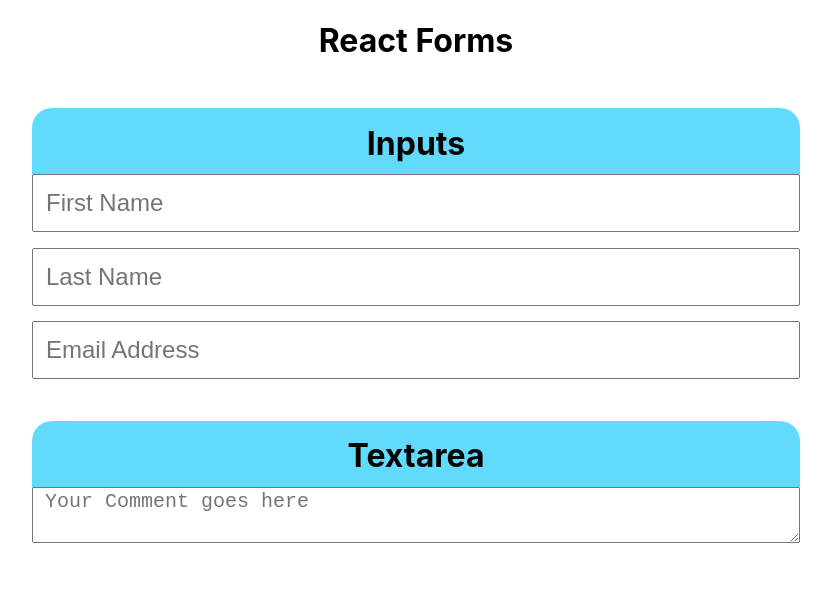
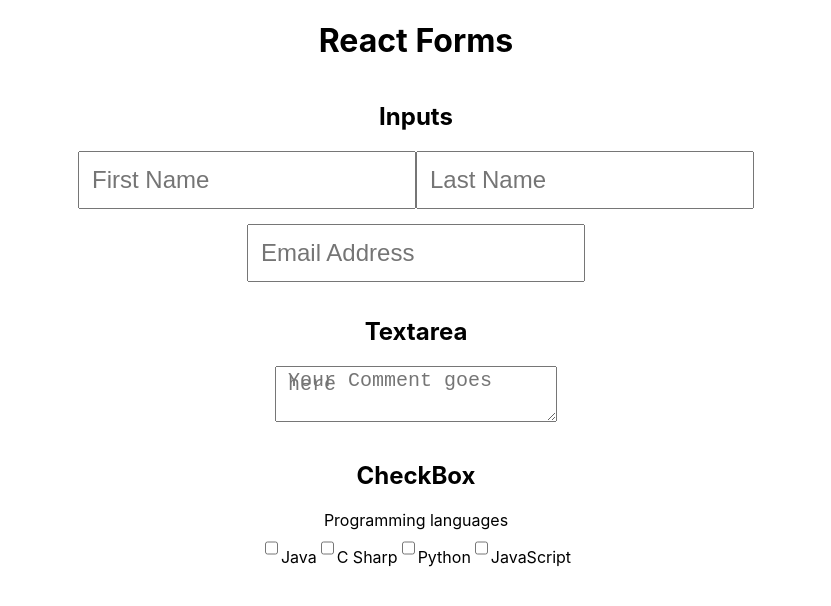
Before and after one commit to MishaelRatemo/Reat-Forms, a React (Create React App) app: page / in a window 1280 px wide. Shown: the top 606 px of the page, without its empty margins (224-1055 px from the left). Built offline with nearby package versions, Linux system fonts and the light colour scheme; the HTML template or start-up script is replaced by a standard one.

Commit message:
Other form elements       -checkbox

```diff
--- a/src/Form.js
+++ b/src/Form.js
@@ -1,57 +1,106 @@
-import React, { useState } from 'react'
+import React, { useState } from "react";
 
 function MyForm() {
   const [formData, setFormData] = useState({
-        firstName:"", lastName:"", email:"", comment:""
-    })
+    firstName: "",
+    lastName: "",
+    email: "",
+    comment: "",
+    java: false,
+    csharp:false,
+    python:false,
+    javascript:false
+  });
 
-    function handleChange(event){
-        setFormData(prevFormData =>{
-            return{
+  function handleChange(event) {
+    const {name, value,type,checked} = event.target
+    setFormData((prevFormData) => {
+      return {
         ...prevFormData,
-                [event.target.name]:event.target.value
-            }
-        })
+        // [event.target.name]: event.target.value,
+        [name]: type==="checkbox" ?checked : value
+      };
+    });
   }
 
-    console.log(formData)
+  console.log(formData);
 
   return (
     <form>
+      <div className="box">
         <h2>Inputs</h2>
         <input
           type="text"
-            placeholder='First Name'
+          placeholder="First Name"
           onChange={handleChange}
           name="firstName"
           value={formData.firstName}
         />
         <input
           type="text"
-            placeholder='Last Name'
+          placeholder="Last Name"
           onChange={handleChange}
           name="lastName"
           value={formData.lastName}
         />
         <input
           type="email"
-            placeholder='Email Address'
+          placeholder="Email Address"
           onChange={handleChange}
           name="email"
           value={formData.email}
         />
+      </div>
+
+      <div className="box">
             <h2>Textarea</h2>
             <textarea
                 type="text"
-            placeholder='Your Comment goes here'
+                placeholder="Your Comment goes here"
                 onChange={handleChange}
                 name="comment"
                 value={formData.comment}
             />
+      </div>
+      <div className="box">
+        <h2>CheckBox</h2>
+        <label htmlFor="">Programming languages</label>
+        <div className="">
+            <input
+                type="checkbox"
+                onChange={handleChange}
+                checked={formData.java}
+                id="java"
+                name="java"/>
+            <label htmlFor="java">Java</label>
 
+            <input
+                type="checkbox"
+                onChange={handleChange}
+                checked={formData.csharp}
+                id="csharp"
+                name="csharp"/>
+            <label htmlFor="csharp">C Sharp</label>
 
+            <input
+                type="checkbox"
+                onChange={handleChange}
+                checked={formData.python}
+                id="python"
+                name="python"/>
+            <label htmlFor="python">Python</label>
+
+            <input
+                type="checkbox"
+                onChange={handleChange}
+                checked={formData.javascript}
+                id="javascript"
+                name="javascript"/>
+            <label htmlFor="javascript">JavaScript</label>
+        </div>
+    </div>
     </form>
-  )
+  );
 }
 
-export default MyForm
+export default MyForm;
```
Lines whose indentation alone changed are shown as unchanged.
